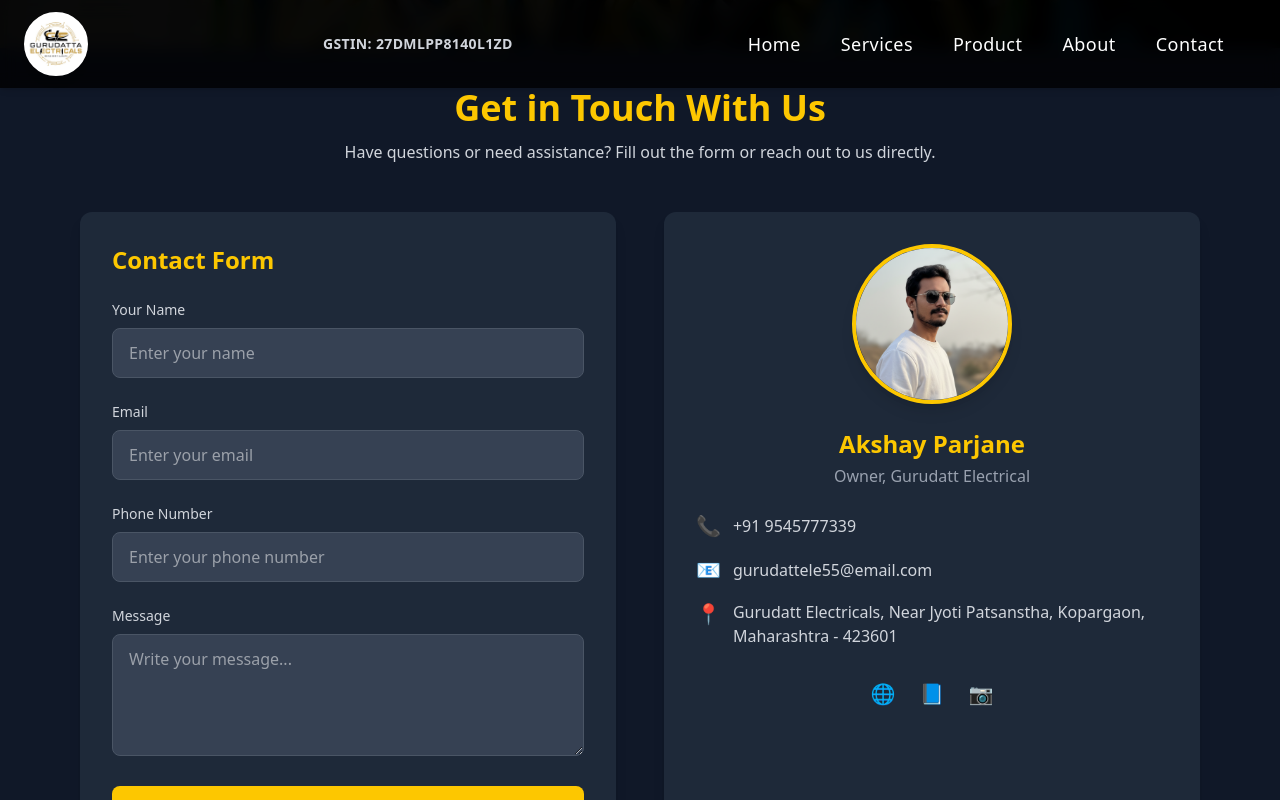
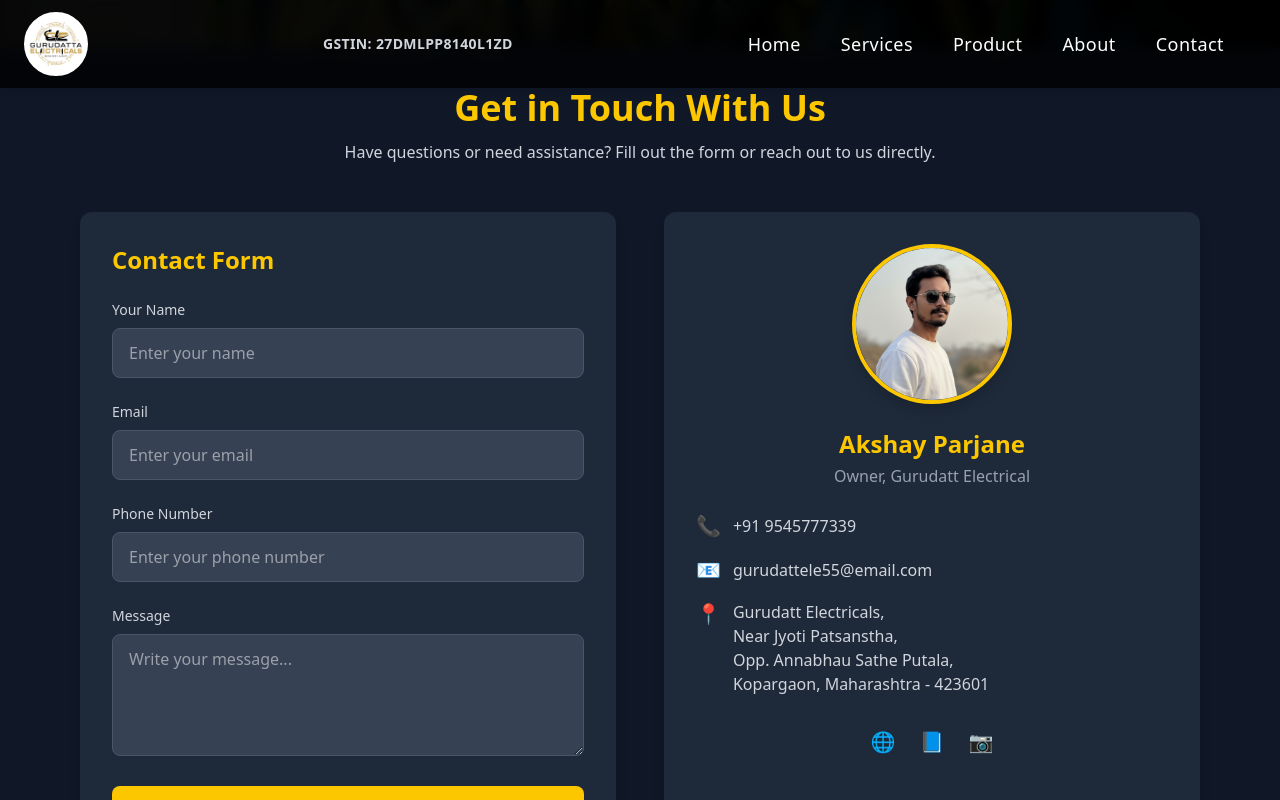
Before and after one commit to ashurohom/Gurudatt-Electrical, a React (Vite) app in the folder gurudatt/: page /contact in a window 1280 px wide. Shown: the top 800 px of the page. Built offline with nearby package versions, Linux system fonts and the light colour scheme; a web font is replaced by a local one.

Commit message:
update footer address

```diff
--- a/gurudatt/src/components/Footer.jsx
+++ b/gurudatt/src/components/Footer.jsx
@@ -12,6 +12,7 @@
           <p className="text-sm leading-relaxed">
             Gurudatt Electrical, <br />
             Near Jyoti Patsanstha, <br />
+            Opp. Annabhau Sathe Putala, <br />
             Kopargaon (423 601), <br />
             Maharashtra
           </p>
--- a/gurudatt/src/pages/Contact.jsx
+++ b/gurudatt/src/pages/Contact.jsx
@@ -109,7 +109,7 @@
             <div className="flex items-start space-x-3">
               <span className="text-yellow-400 text-xl">📍</span>
               <p className="text-gray-300">
-                Gurudatt Electricals, Near Jyoti Patsanstha, Kopargaon, Maharashtra - 423601
+                Gurudatt Electricals, <br />Near Jyoti Patsanstha, <br /> Opp. Annabhau Sathe Putala, <br />Kopargaon, Maharashtra - 423601
               </p>
             </div>
           </div>
```
